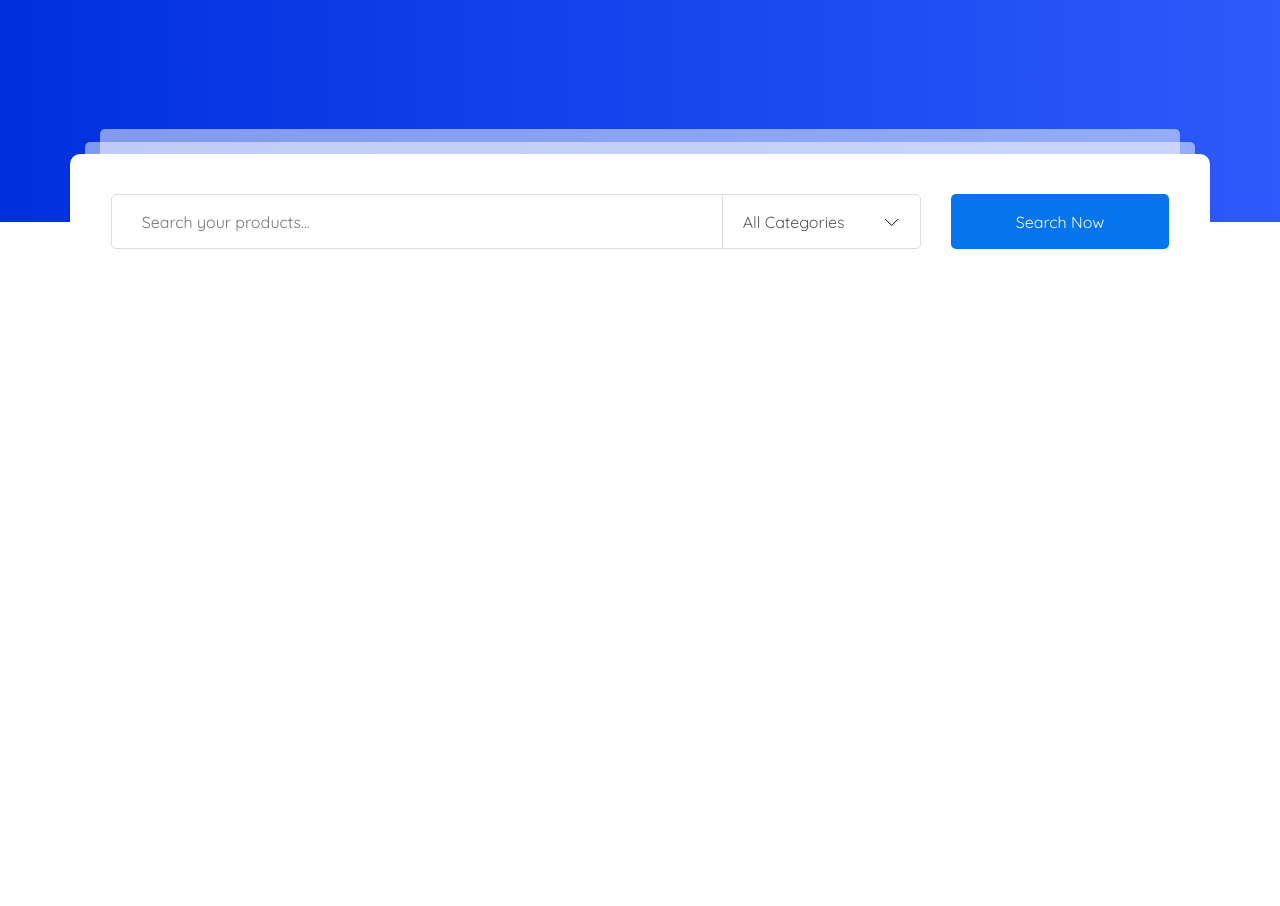
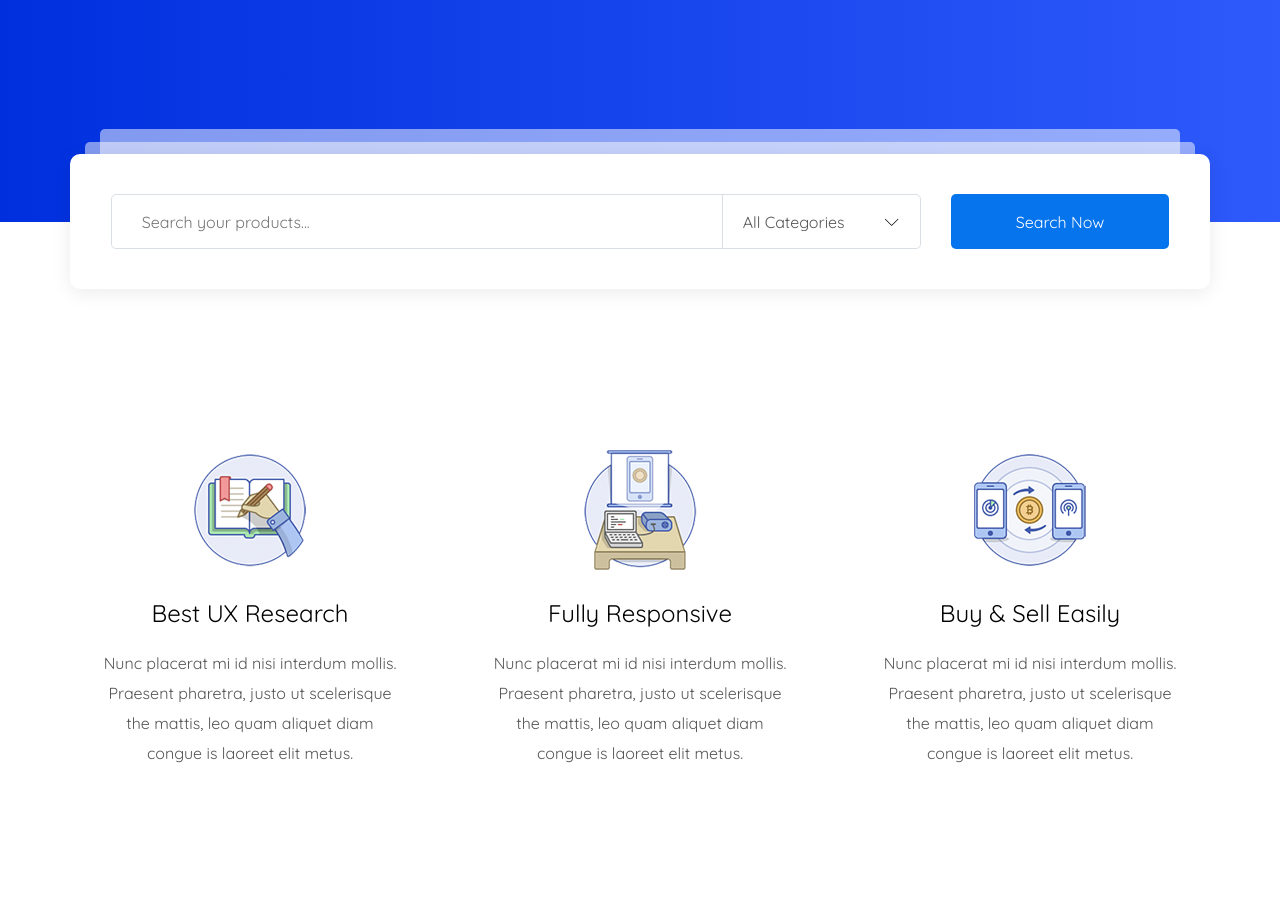
Before and after one commit to Evseev-dev/martplace, a website: page app/index.html in a window 1280 px wide. Shown: the part 684-1590 px from the top of the page. Before the commit the page ends 973 px from the top, so only its background shows below. Drawn offline with nearby package versions, Linux system fonts and the light colour scheme; files that its build step writes are made by us from their sources.

Commit message:
add_section_features

```diff
--- a/app/index.html
+++ b/app/index.html
@@ -101,6 +101,35 @@
         </div>
       </div>
     </section>
+    <section class="features">
+      <div class="container">
+        <div class="features__items">
+          <div class="features__item">
+            <div class="features__item-icon" style="background-image: url(../images/features-1.png);">features-icon</div>
+            <div class="features__item-title">Best UX Research</div>
+            <p class="features__item-text">Nunc placerat mi id nisi interdum mollis. Praesent pharetra, justo ut scelerisque
+              the mattis, leo quam aliquet diam
+              congue is laoreet elit metus.</p>
+          </div>
+
+          <div class="features__item">
+            <div class="features__item-icon" style="background-image: url(../images/features-2.png);">features-icon</div>
+            <div class="features__item-title">Fully Responsive</div>
+            <p class="features__item-text">Nunc placerat mi id nisi interdum mollis. Praesent pharetra, justo ut scelerisque
+              the mattis, leo quam aliquet diam
+              congue is laoreet elit metus.</p>
+          </div>
+
+          <div class="features__item">
+            <div class="features__item-icon" style="background-image: url(../images/features-3.png);">features-icon</div>
+            <div class="features__item-title">Buy & Sell Easily</div>
+            <p class="features__item-text">Nunc placerat mi id nisi interdum mollis. Praesent pharetra, justo ut scelerisque
+              the mattis, leo quam aliquet diam
+              congue is laoreet elit metus.</p>
+          </div>
+        </div>
+      </div>
+    </section>
   </main>
 
   <script src="https://ajax.googleapis.com/ajax/libs/jquery/3.5.1/jquery.min.js"></script>
--- /dev/null
+++ b/app/scss/blocks/_features.scss
@@ -0,0 +1,35 @@
+.features__items {
+  display: flex;
+  justify-content: space-between;
+
+  padding: 180px 0 90px 0;
+}
+
+.features__item {
+  max-width: 360px;
+  width: 100%;
+  text-align: center;
+  padding: 48px 30px;
+  cursor: pointer;
+  transition: box-shadow .5s;
+  &:hover {
+    box-shadow: 0px 2px 50px 0px rgba(0, 0, 0, 0.08);
+  }
+  &-icon {
+    font-size: 0;
+    width: 113px;
+    height: 120px;
+    background-repeat: no-repeat;
+    background-position: center;
+    margin: 0 auto 30px auto;
+  }
+  &-title {
+    font-size: 24px;
+    color: #010101;
+    margin-bottom: 20px;
+  }
+  &-text {
+    margin: 0;
+    line-height: 30px;
+  }
+}
--- a/app/scss/blocks/_product-digital.scss
+++ b/app/scss/blocks/_product-digital.scss
@@ -86,6 +86,7 @@
   width: 100%;
   min-height: 135px;
   background-color: $white;
+  box-shadow: 0px 4px 20px 0px rgba(0, 0, 0, 0.08);
   border-radius: 10px;
   display: flex;
   align-items: center;
--- a/app/scss/style.scss
+++ b/app/scss/style.scss
@@ -2,3 +2,4 @@
 @import 'global';
 @import 'blocks/header';
 @import 'blocks/product-digital';
+@import 'blocks/features';
```
Also changed, not shown: app/images/features-1.png (added), app/images/features-2.png (added), app/images/features-3.png (added).
